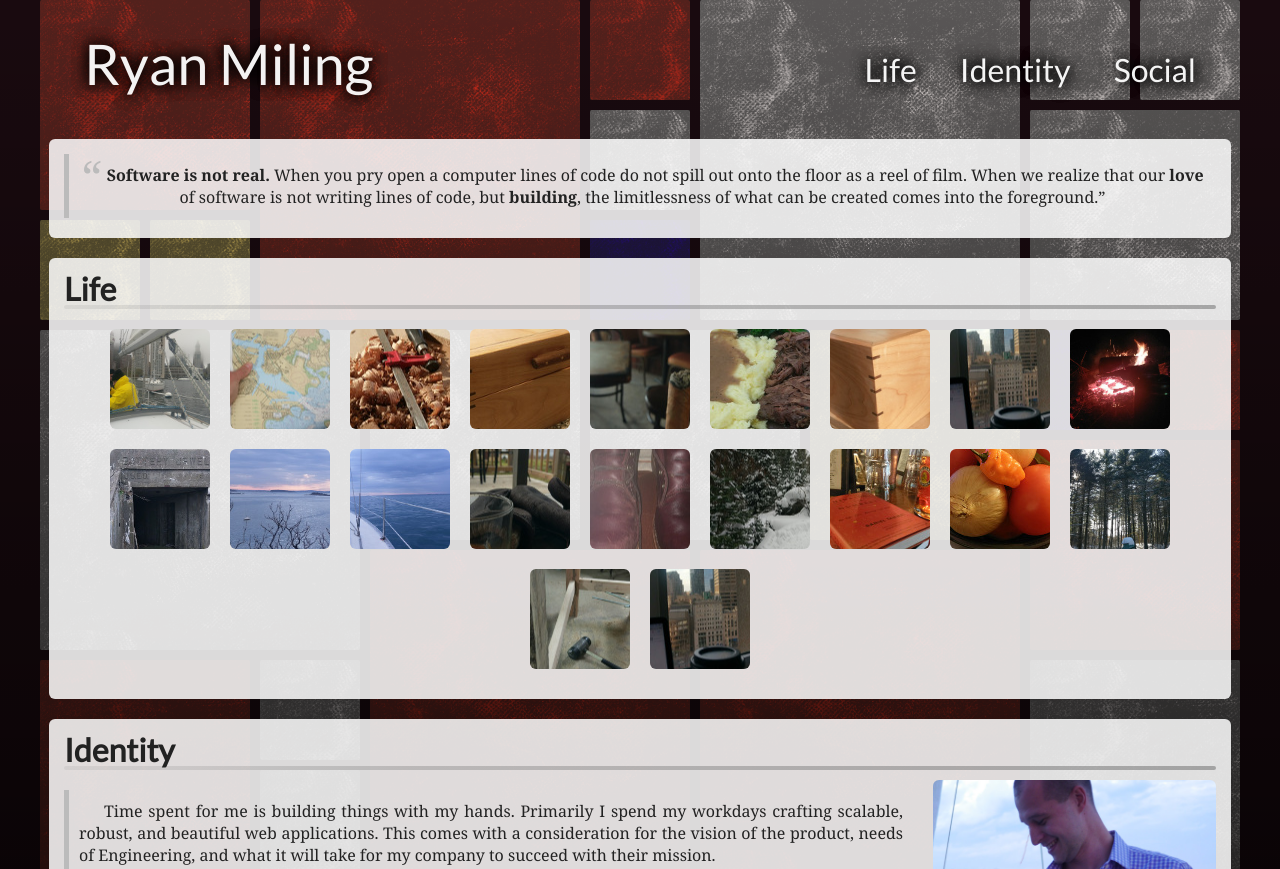
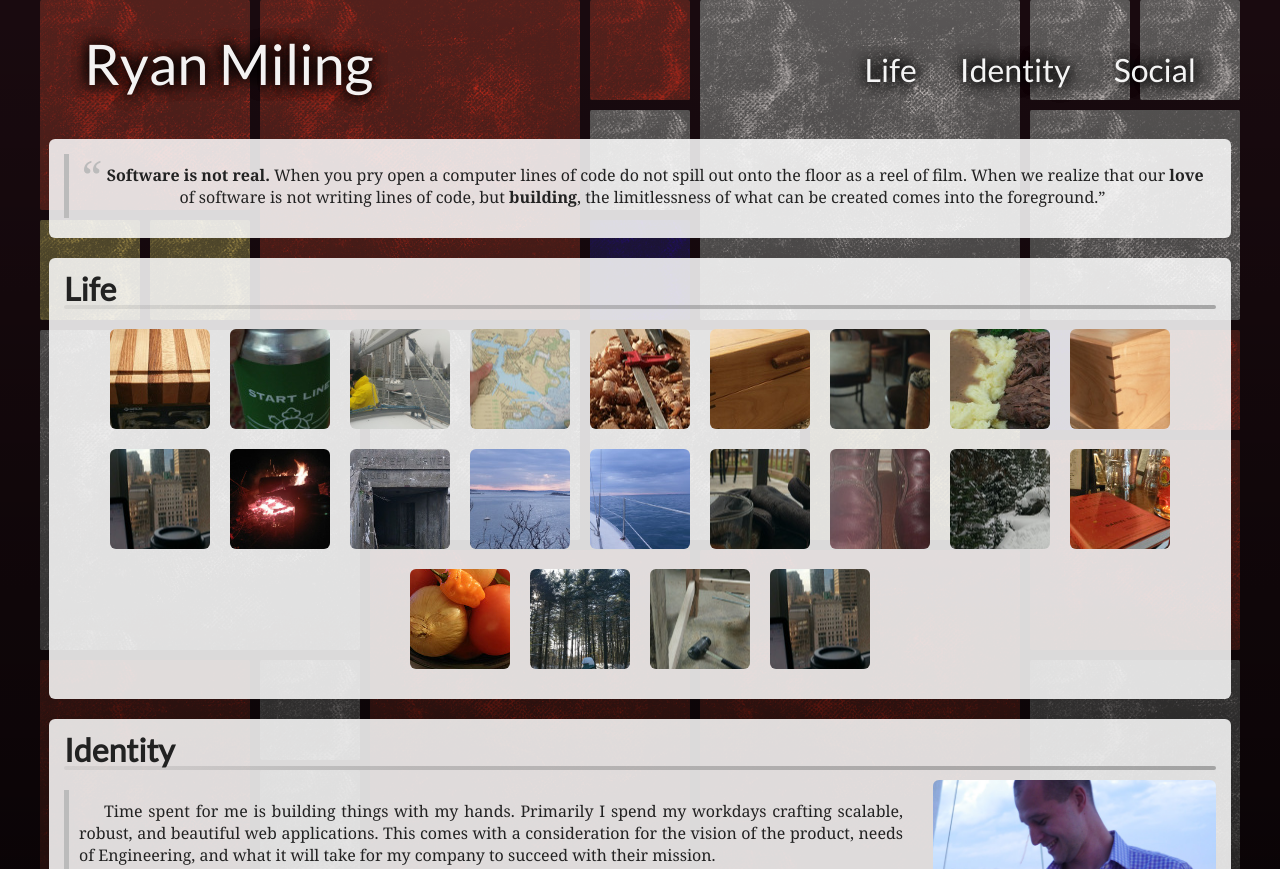
Before and after one commit to rynmlng/PersonalSite, a Django app: template web_server/templates/index.html in a window 1280 px wide. Shown: the top 869 px of the page. Run offline with Django 3.2, Linux system fonts and the light colour scheme; the template is opened without the code that fills it, so the values that code supplies are empty.

Commit message:
Adding in more images to the gallery

```diff
--- a/web_server/templates/index.html
+++ b/web_server/templates/index.html
@@ -51,6 +51,8 @@
           <h1>Life</h1>
           <hr class="separator"/>
           <div class="gallery">
+            <div class="photo" data-image-name="cutting_board_complete.jpg"></div>
+            <div class="photo" data-image-name="start_line_beer.jpg"></div>
             <div class="photo" data-image-name="first_sailing_day.jpg"></div>
             <div class="photo" data-image-name="navigation_chart.jpg"></div>
             <div class="photo" data-image-name="planed_oak.jpg"></div>
```
Also changed, not shown: web_server/static/img/gallery/cutting_board_complete.jpg (added), web_server/static/img/gallery/start_line_beer.jpg (added), web_server/static/img/gallery/thumbnails/cutting_board_complete.jpg (added), web_server/static/img/gallery/thumbnails/start_line_beer.jpg (added).
